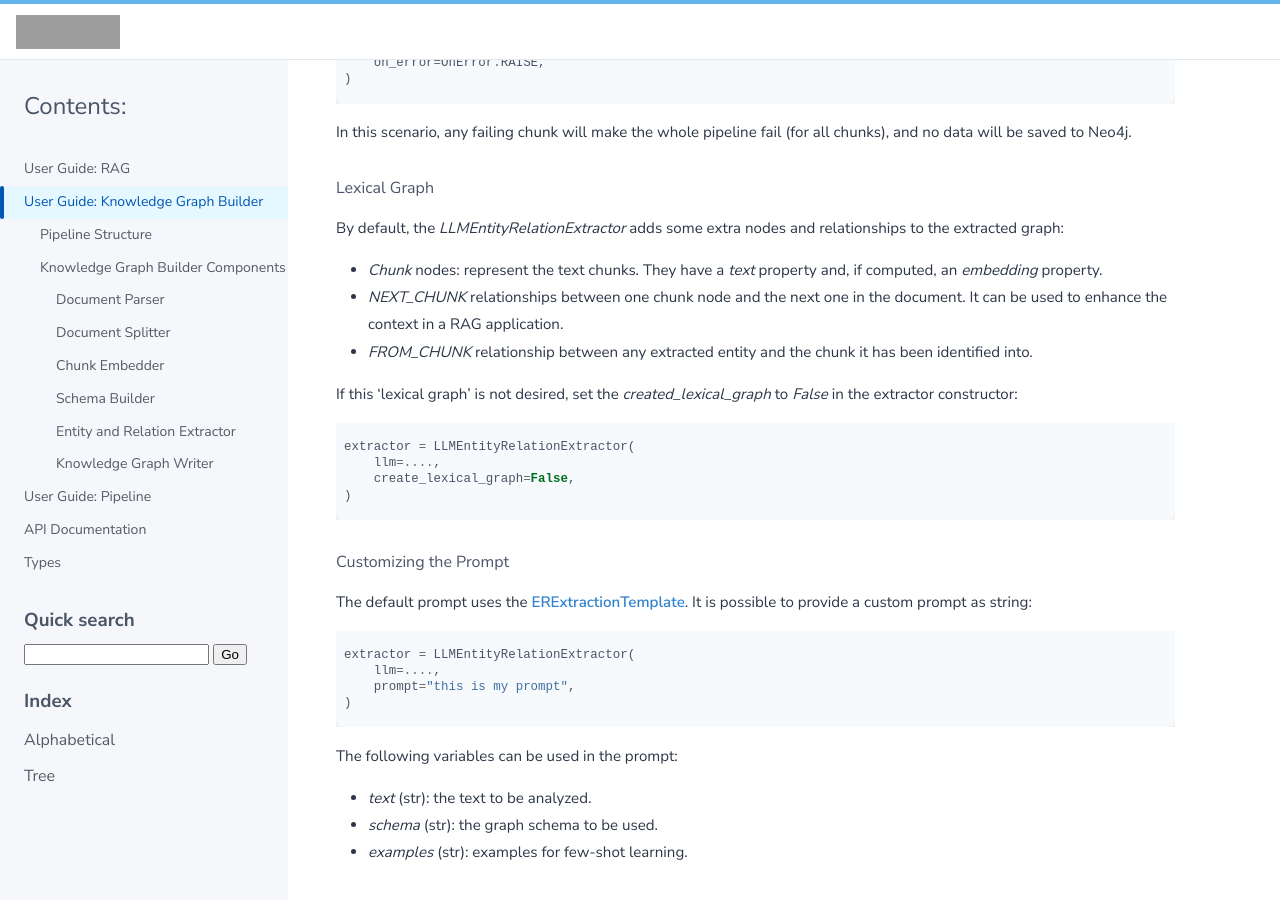
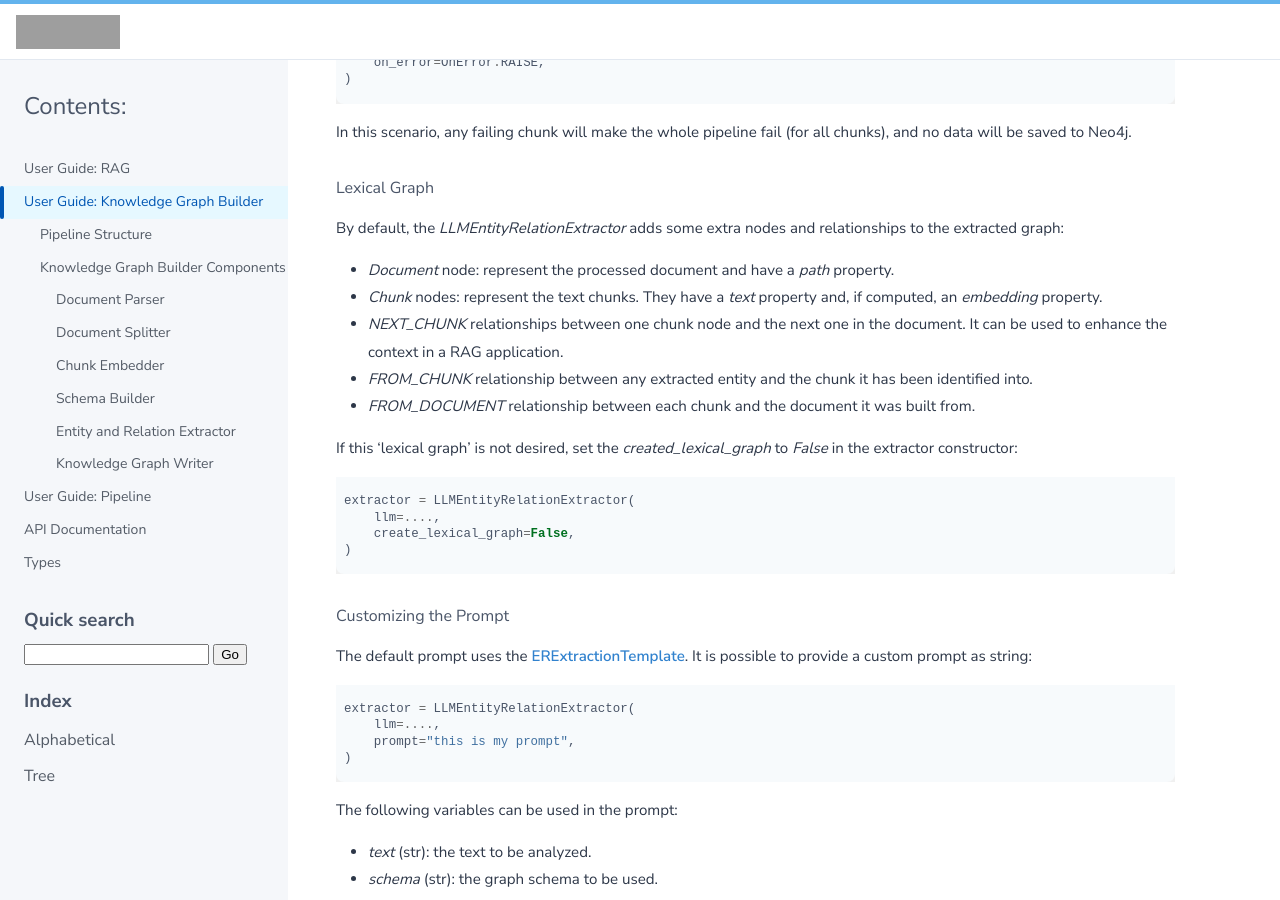
Before and after one commit to neo4j/neo4j-graphrag-python, a Sphinx documentation site: the page built from docs/source/user_guide_kg_builder.rst, in a window 1280 px wide and 900 px high, scrolled down 4826 px. Built offline with Sphinx 7.4.7, drawn with Linux system fonts in a browser that asks for light colours; some web fonts are replaced; grey boxes are pictures that could not be loaded.

Commit message:
Update e2e tests, documentation, CHANGELOG

```diff
--- a/docs/source/user_guide_kg_builder.rst
+++ b/docs/source/user_guide_kg_builder.rst
@@ -289,9 +289,11 @@ Lexical Graph
 
 By default, the `LLMEntityRelationExtractor` adds some extra nodes and relationships to the extracted graph:
 
+- `Document` node: represent the processed document and have a `path` property.
 - `Chunk` nodes: represent the text chunks. They have a `text` property and, if computed, an `embedding` property.
 - `NEXT_CHUNK` relationships between one chunk node and the next one in the document. It can be used to enhance the context in a RAG application.
 - `FROM_CHUNK` relationship between any extracted entity and the chunk it has been identified into.
+- `FROM_DOCUMENT` relationship between each chunk and the document it was built from.
 
 If this 'lexical graph' is not desired, set the `created_lexical_graph` to `False` in the extractor constructor:
 
```
Also changed, not shown: CHANGELOG.md (+3 -0 lines), 1 other file.
